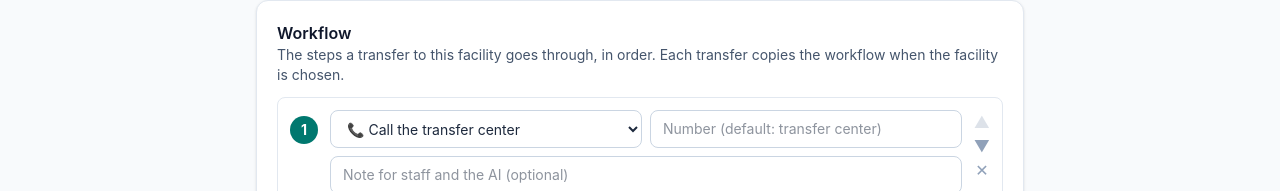
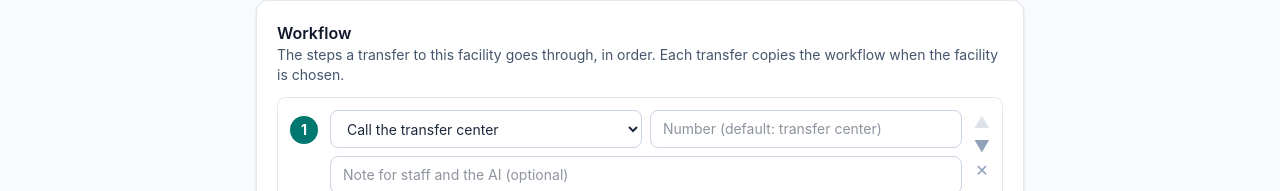
Before and after one commit to giulioelmi/startup, a Next.js app: page /facilities/new in a window 1280 px wide. Shown: the part 761-952 px from the top of the page. Built offline with nearby package versions, Linux system fonts and the light colour scheme.

Commit message:
Remove the step emojis from the facilities pages
Co-Authored-By: Claude Opus 5.5 <noreply@anthropic.com>
Claude-Session: https://claude.ai/code/session_01VeFS7F1Br2y3jpZjXpefui

```diff
--- a/app/facilities/[id]/page.tsx
+++ b/app/facilities/[id]/page.tsx
@@ -6,7 +6,7 @@ import { SubmitButton } from "@/components/SubmitButton";
 import { Pill } from "@/components/ui";
 import { listForms } from "@/lib/forms";
 import { CAPABILITIES, getHospital } from "@/lib/hospitals";
-import { STEP_ICONS, STEP_TYPES } from "@/lib/workflow";
+import { STEP_TYPES } from "@/lib/workflow";
 
 // AI reading downloaded forms can take a while; allow up to 5 minutes on Vercel.
 export const maxDuration = 300;
@@ -46,7 +46,7 @@ export default async function FacilityPage(props: PageProps<"/facilities/[id]">)
             {h.workflow.map((s, i) => (
               <li key={i} className="relative">
                 <span className="absolute top-0 -left-[37px] grid h-7 w-7 place-items-center rounded-full bg-teal-700 text-sm font-bold text-white">{i + 1}</span>
-                <p className="font-semibold">{STEP_ICONS[s.type]} {STEP_TYPES[s.type]}</p>
+                <p className="font-semibold">{STEP_TYPES[s.type]}</p>
                 {s.number && <p className="text-sm text-slate-500">{s.number}</p>}
                 {s.note && <p className="text-sm text-slate-600">{s.note}</p>}
               </li>
--- a/app/facilities/page.tsx
+++ b/app/facilities/page.tsx
@@ -1,7 +1,7 @@
 import Link from "next/link";
 import { listForms } from "@/lib/forms";
 import { listHospitals } from "@/lib/hospitals";
-import { STEP_ICONS, STEP_TYPES } from "@/lib/workflow";
+import { STEP_TYPES } from "@/lib/workflow";
 
 export default async function FacilitiesPage() {
   const hospitals = await listHospitals();
@@ -30,7 +30,7 @@ export default async function FacilitiesPage() {
               {h.workflow.map((s, i) => (
                 <li key={i} className="flex gap-2">
                   <span className="w-5 text-right text-slate-400">{i + 1}.</span>
-                  <span>{STEP_ICONS[s.type]} {STEP_TYPES[s.type]}</span>
+                  <span>{STEP_TYPES[s.type]}</span>
                 </li>
               ))}
               {h.workflow.length === 0 && <li className="text-slate-400">No workflow yet</li>}
--- a/components/WorkflowEditor.tsx
+++ b/components/WorkflowEditor.tsx
@@ -1,7 +1,7 @@
 "use client";
 
 import { useState } from "react";
-import { STEP_ICONS, STEP_TYPES, type StepType, type WorkflowStep } from "@/lib/workflow";
+import { STEP_TYPES, type StepType, type WorkflowStep } from "@/lib/workflow";
 
 // Build a facility's workflow from the step actions. Saved with the surrounding form as JSON in "workflow".
 export function WorkflowEditor({ initial }: { initial: WorkflowStep[] }) {
@@ -22,7 +22,7 @@ export function WorkflowEditor({ initial }: { initial: WorkflowStep[] }) {
           <div className="grid flex-1 gap-2 sm:grid-cols-2">
             <select value={s.type} onChange={(e) => update(i, { type: e.target.value as StepType })} className="input">
               {Object.entries(STEP_TYPES).map(([type, label]) => (
-                <option key={type} value={type}>{STEP_ICONS[type as StepType]} {label}</option>
+                <option key={type} value={type}>{label}</option>
               ))}
             </select>
             {(s.type === "call" || s.type === "send_fax") && (
```
